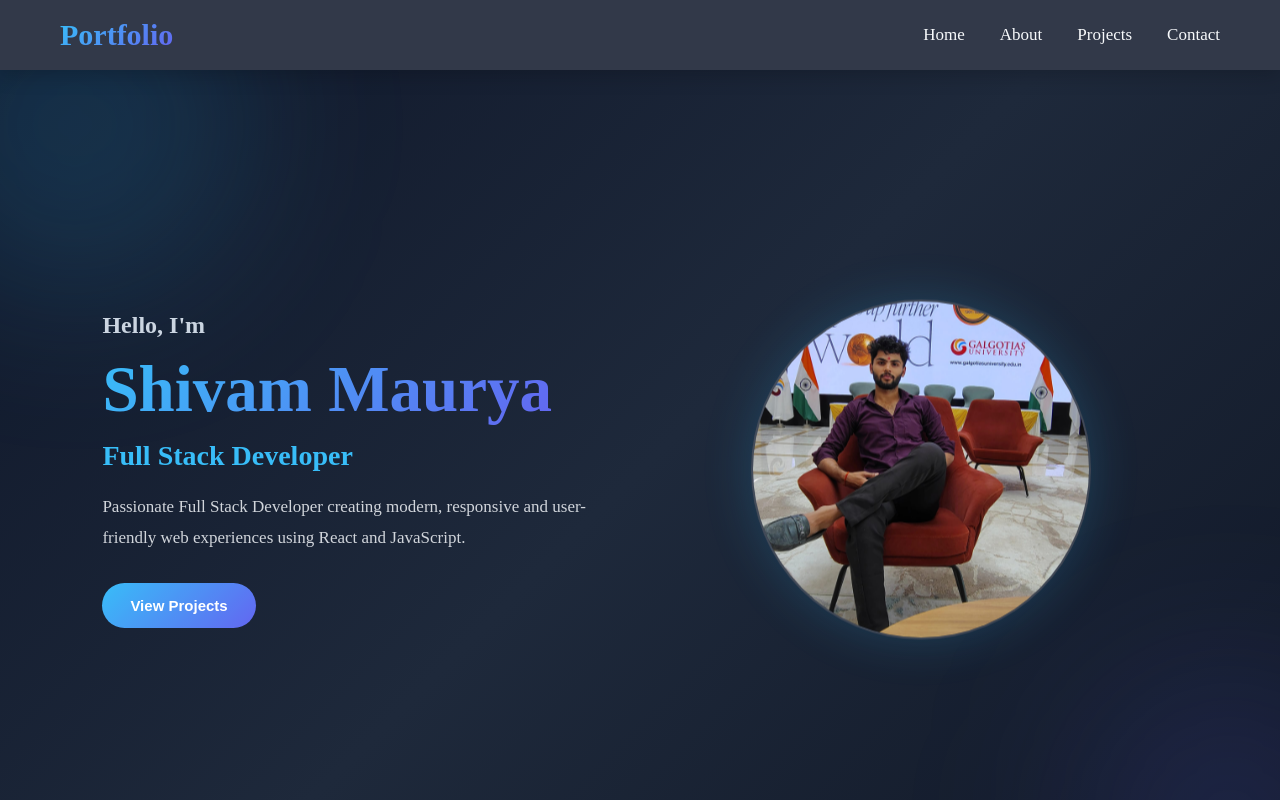
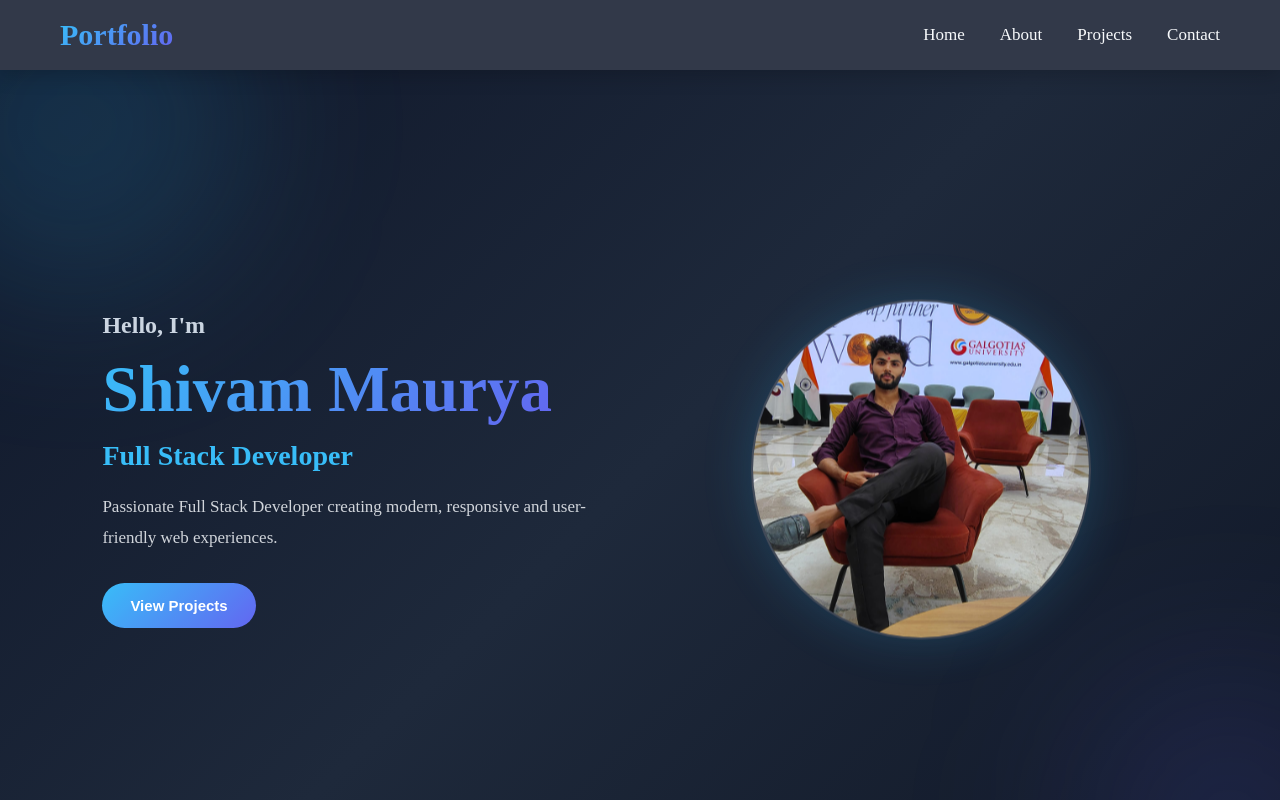
Before and after one commit to shivammauryag/Portfolio, a React app: page / in a window 1280 px wide. Shown: the top 800 px of the page. Built offline with nearby package versions, Linux system fonts and the light colour scheme; the HTML template or start-up script is replaced by a standard one.

Commit message:
Update Home.jsx

```diff
--- a/src/Pages/Home.jsx
+++ b/src/Pages/Home.jsx
@@ -188,8 +188,7 @@ function Home() {
 
           <p>
             Passionate Full Stack Developer creating modern,
-            responsive and user-friendly web experiences using
-            React and JavaScript.
+            responsive and user-friendly web experiences.
           </p>
 
           <div className="btn-group">
```
